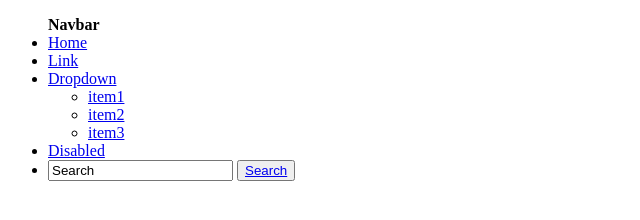
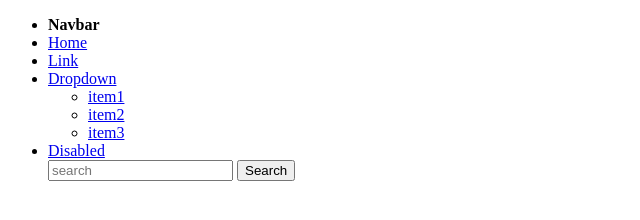
Before and after one commit to Christian-Silvestri/Html-es10, a plain HTML site: page index.html in a window 1280 px wide. Shown: the full height of the page, 0-640 px from the left. Drawn offline with Linux system fonts and the light colour scheme.

Commit message:
Html-esercizio10

```diff
--- a/index.html
+++ b/index.html
@@ -9,7 +9,9 @@
 <body>
     <nav>
         <ul>
+            <li>
             <strong>Navbar</strong>
+            </li>
             <li>
                 <a href="#">Home</a>
             </li>
@@ -27,10 +29,12 @@
             <li>
                  <a href="#">Disabled</a>
             </li>
-            <li>
-                <input type="search" value="Search" id="src"/>
-                <label for="src"><button><a href="#">Search</a></button></label>
-            </li>
+            <form name="search" method="post" action="#">
+                <label>
+                  <input type="search" autocomplete="on" placeholder="search" name="keyword" maxlength="50">
+                </label>
+                <input type="submit" value="Search">
+            </form>
         </ul>
     </nav>
 </body>
```
